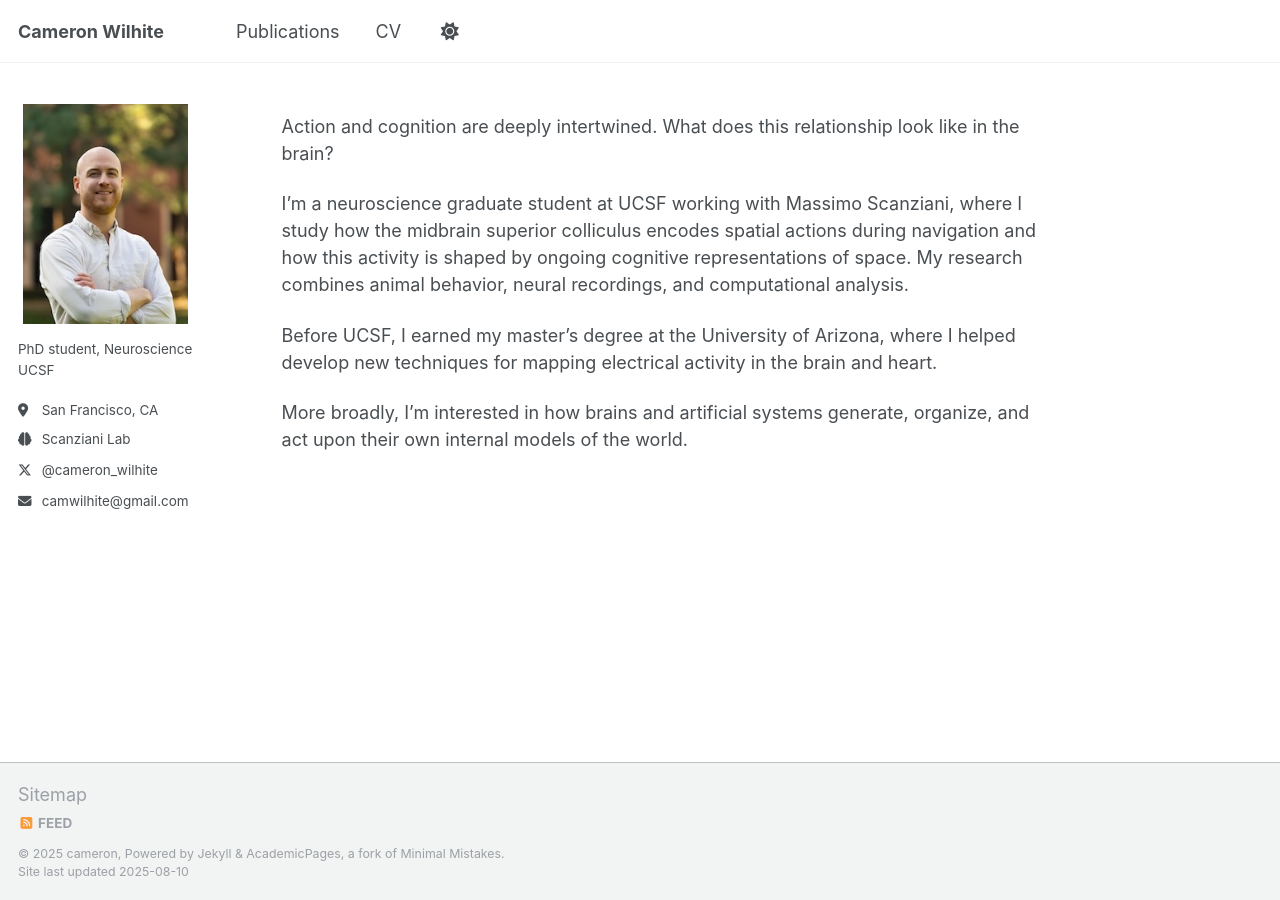
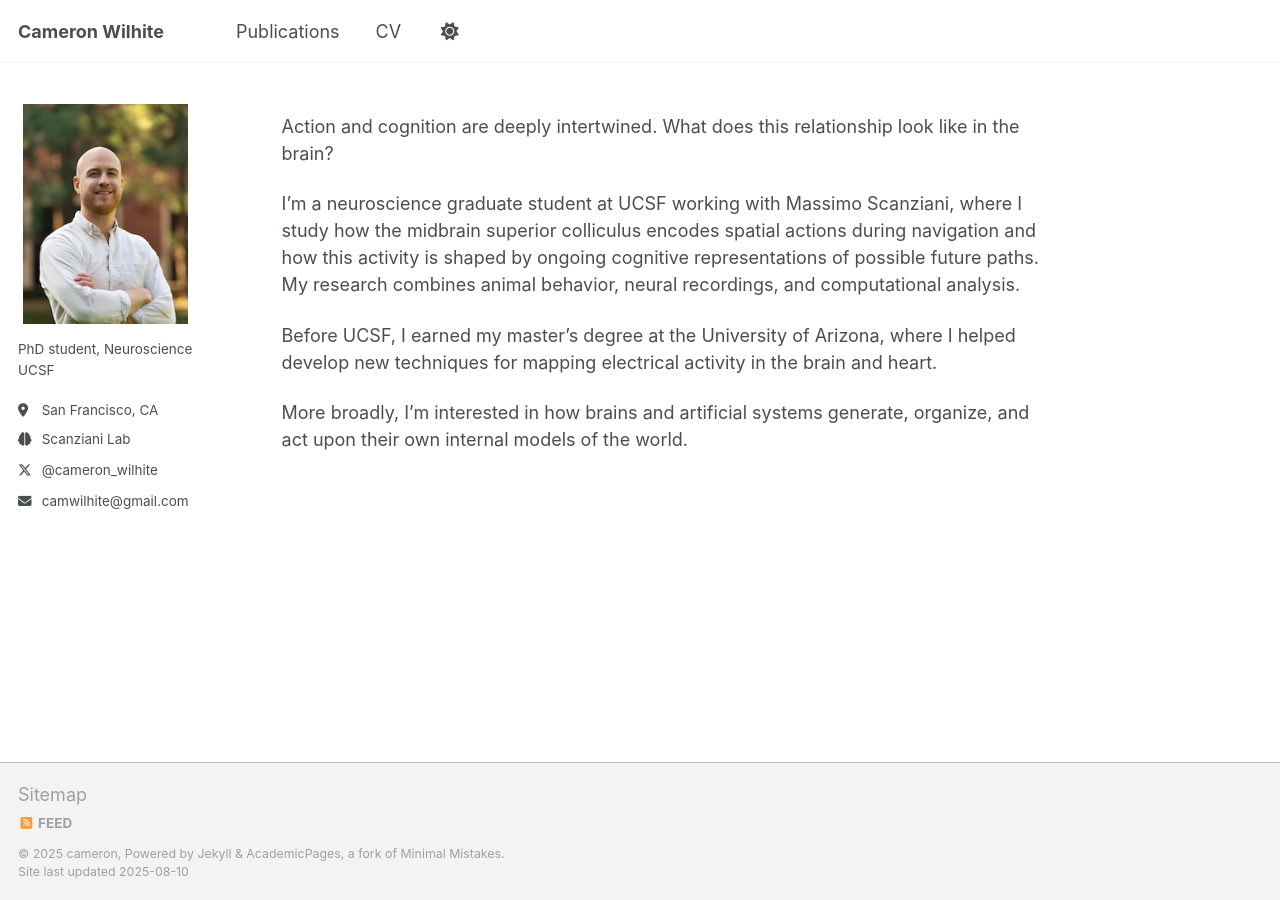
Before and after one commit to camwilhite/camwilhite.github.io, a Jekyll site: the page built from _pages/about.md, in a window 1280 px wide. Built offline with Jekyll 4.4.1, drawn with Linux system fonts in a browser that asks for light colours; a script that is not in the unit is left out.

Commit message:
Update about.md

```diff
--- a/_pages/about.md
+++ b/_pages/about.md
@@ -9,7 +9,7 @@ redirect_from:
 
 Action and cognition are deeply intertwined. What does this relationship look like in the brain?
 
-I'm a neuroscience graduate student at UCSF working with Massimo Scanziani, where I study how the midbrain superior colliculus encodes spatial actions during navigation and how this activity is shaped by ongoing cognitive representations of space. My research combines animal behavior, neural recordings, and computational analysis.
+I'm a neuroscience graduate student at UCSF working with Massimo Scanziani, where I study how the midbrain superior colliculus encodes spatial actions during navigation and how this activity is shaped by ongoing cognitive representations of possible future paths. My research combines animal behavior, neural recordings, and computational analysis.
 
 Before UCSF, I earned my master's degree at the University of Arizona, where I helped develop new techniques for mapping electrical activity in the brain and heart.
 
```
